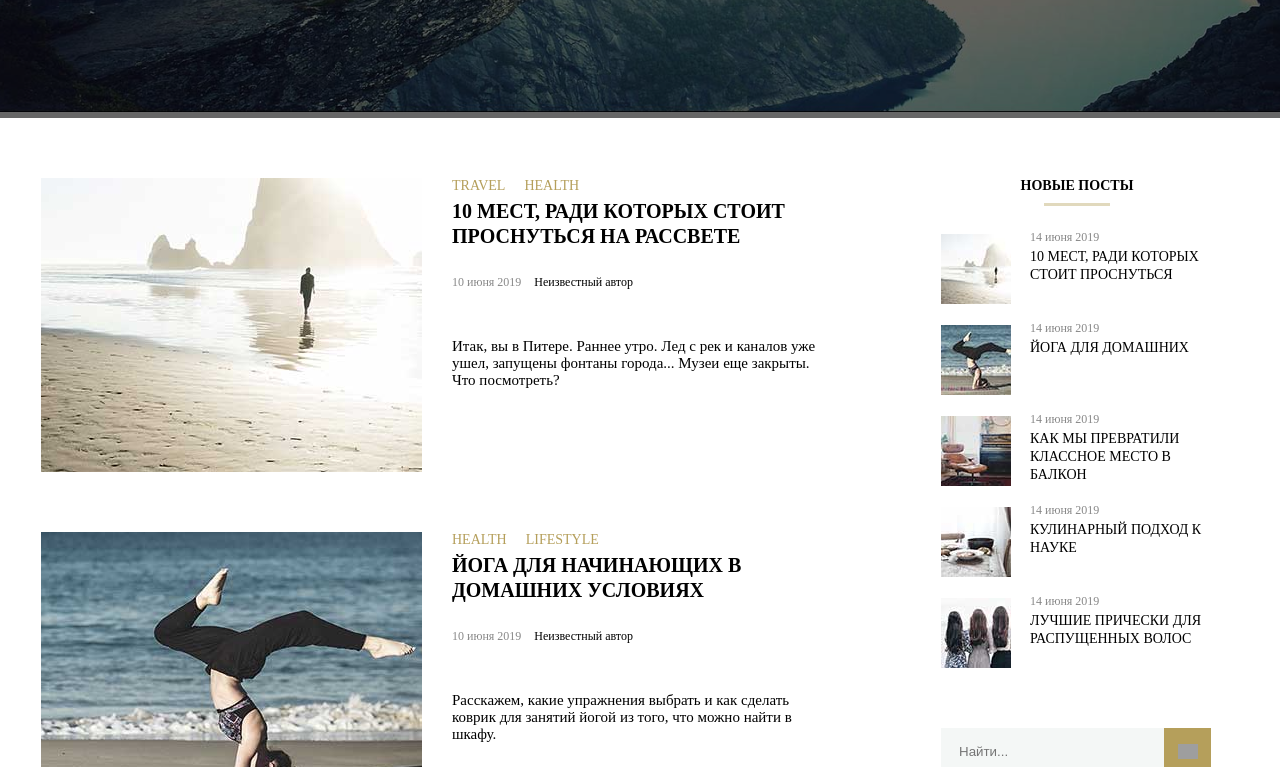
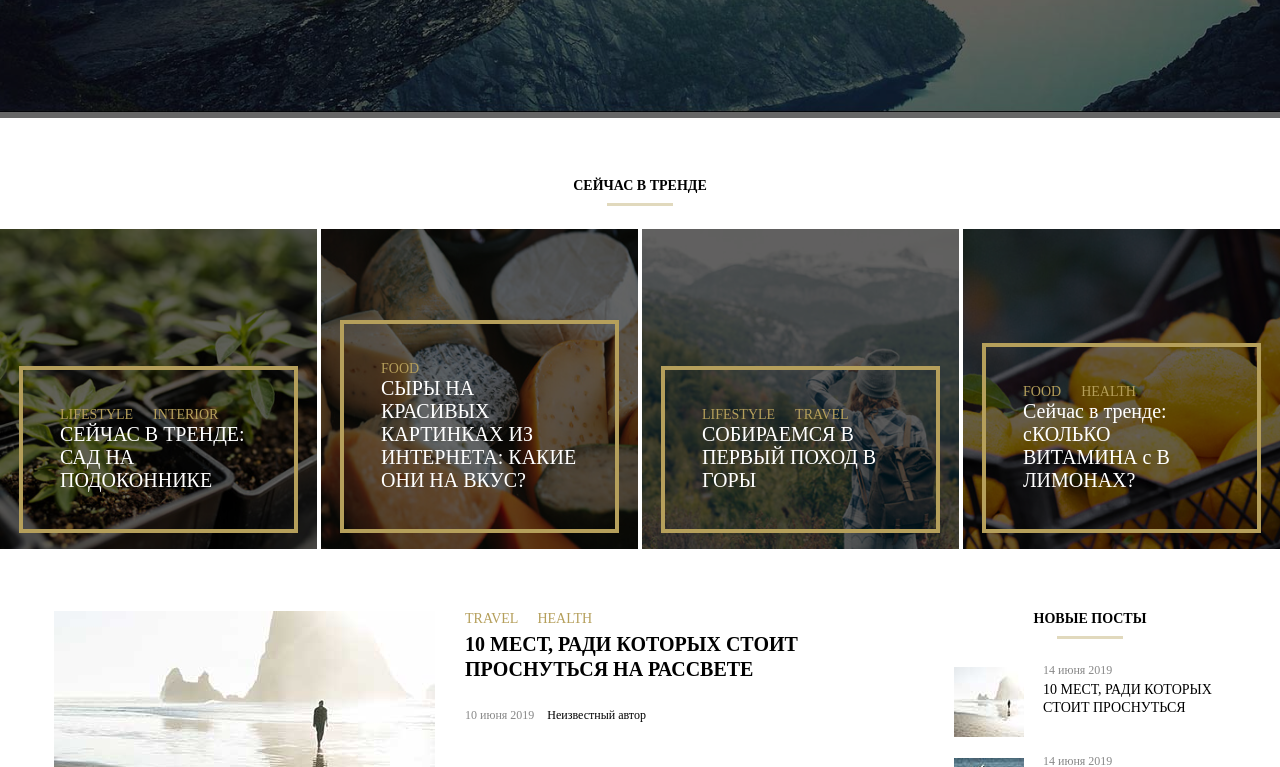
Before and after one commit to Kiraradi/MQ-50, a plain HTML site: page index.html in a window 1280 px wide. Shown: the part 333-1100 px from the top of the page. Drawn offline with Linux system fonts and the light colour scheme; grey boxes are pictures that could not be loaded; a web font is replaced by a local one.

Commit message:
блок тренды для desktop

```diff
--- a/css/styles.css
+++ b/css/styles.css
@@ -115,10 +115,118 @@ ul {
 
 .content {
 	display: flex;
-	width: 1198px;
-	padding: 60px 15px 0;
+	width: 100%;
+	padding: 60px 0 0;
 	margin-right: auto;
 	margin-left: auto;
+	flex-wrap: wrap;
+	justify-content: center;
+	box-sizing: border-box;
+}
+
+.section {
+	width: 100%;
+	margin-bottom: 62px;
+}
+
+.section-title {
+	font-size: 14px;
+	margin-left: auto;
+	margin-right: auto;
+	text-transform: uppercase;
+	margin: 0;
+	text-align: center;
+}
+
+.section-title::after {
+	display: block;
+    content: "";
+	width: 66px;
+	height: 3px;
+	background-color: #e1d9bd;
+	margin: 9px auto 23px;
+}
+
+.trends {
+	display: flex;
+	height: 320px;
+}
+
+.trend {
+	width: 25%;
+	background-repeat: no-repeat;
+	background-size: cover;
+	position: relative;
+	z-index: 0;
+	display: flex;
+	justify-content: center;
+	align-items: flex-end;
+	padding: 0 19px 16px;
+}
+
+.trend:before {
+	content: '';
+	display: block;
+	width: 100%;
+	height: 100%;
+	position: absolute;
+	top: 0;
+	left: 0;
+	right: 0;
+	bottom: 0;
+	background-color: #000000;
+	opacity: 0.6;
+	z-index: -1;
+}
+
+.trend:nth-last-child(n+2) {
+	margin-right: 4px;text-transform: uppercase;
+}
+
+.trend-content {
+	padding: 37px;
+	border: 4px solid #b59f5b;
+	box-sizing: border-box;
+}
+
+.trend-heshtag {
+	display: flex;
+	margin: 0;
+	padding: 0;
+}
+
+.trend-heshtag-item:nth-last-child(n+2) {
+	margin-right: 20px;
+}
+
+.trend-heshtag-a {
+	font-size: 14px;
+	color: #b59f5b;
+	text-transform: uppercase;
+	text-decoration: none;
+}
+
+.trend-content-p {
+	color: #ffffff;
+	font-size: 20px;
+	margin: 0;
+	padding: 0;
+}
+
+.trend-box-1 {
+	background-image: url(../img/trend1.jpg);
+}
+
+.trend-box-2 {
+	background-image: url(../img/trend2.jpg);
+}
+
+.trend-box-3 {
+	background-image: url(../img/trend3.jpg);
+}
+
+.trend-box-4 {
+	background-image: url(../img/trend4.jpg);
 }
 
 .main {
--- a/index.html
+++ b/index.html
@@ -29,11 +29,52 @@
 		<h1 class="header__content">Блог о творчестве, спорте, и образе жизни</h1>
 
 	</header>
+
 	<div class="content">
+		 <section class="section">
+			<h2 class="section-title">Сейчас в тренде</h2>
+			<div class="trends">
+				<div class="trend trend-box-1">
+					<div class="trend-content">
+						<ul class="trend-heshtag">
+                           <li class="trend-heshtag-item"><a href="#" class="trend-heshtag-a">Lifestyle</a></li>
+						   <li class="trend-heshtag-item"><a href="#" class="trend-heshtag-a">INTERIOR</a> </li>
+						</ul>
+						<p class="trend-content-p">Сейчас в тренде: сад на подоконнике</p>
+					</div>
+				</div>
+				<div class="trend trend-box-2">
+					<div class="trend-content">
+						<ul class="trend-heshtag">
+                           <li class="trend-heshtag-item"><a href="#" class="trend-heshtag-a">food</a></li>
+						</ul>
+						<p class="trend-content-p">сыры на красивых  картинках из интернета: какие они на вкус?</p>
+					</div>
+				</div>
+				<div class="trend trend-box-3">
+					<div class="trend-content">
+						<ul class="trend-heshtag">
+                           <li class="trend-heshtag-item"><a href="#" class="trend-heshtag-a">Lifestyle</a></li>
+						   <li class="trend-heshtag-item"><a href="#" class="trend-heshtag-a">travel</a> </li>
+						</ul>
+						<p class="trend-content-p">СОБИРАЕМСЯ В ПЕРВЫЙ ПОХОД В ГОРЫ</p>
+					</div>
+				</div>
+				<div class="trend trend-box-4">
+					<div class="trend-content">
+						<ul class="trend-heshtag">
+                           <li class="trend-heshtag-item"><a href="#" class="trend-heshtag-a">food</a></li>
+						   <li class="trend-heshtag-item"><a href="#" class="trend-heshtag-a">health</a> </li>
+						</ul>
+						<p class="trend-content-p">Сейчас в тренде: сКОЛЬКО ВИТАМИНА c В ЛИМОНАХ?</p>
+					</div>
+				</div>
+			</div>
+		</section>
 		<main class="main">
 			<article class="article">
 				<div class="article__img">
-					<img src="img/last-post1.jpg" alt="post1">
+					<img class="trend-previewbox-img" src="img/last-post1.jpg" alt="post1">
 				</div>
 
 				<div class="article__content">
```
